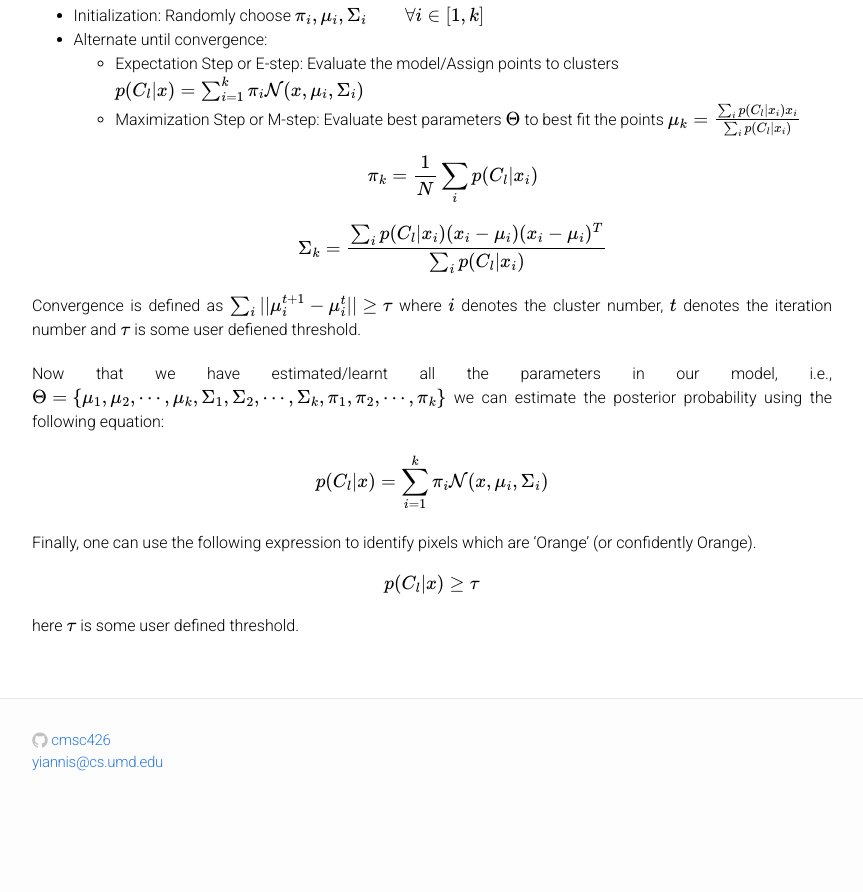
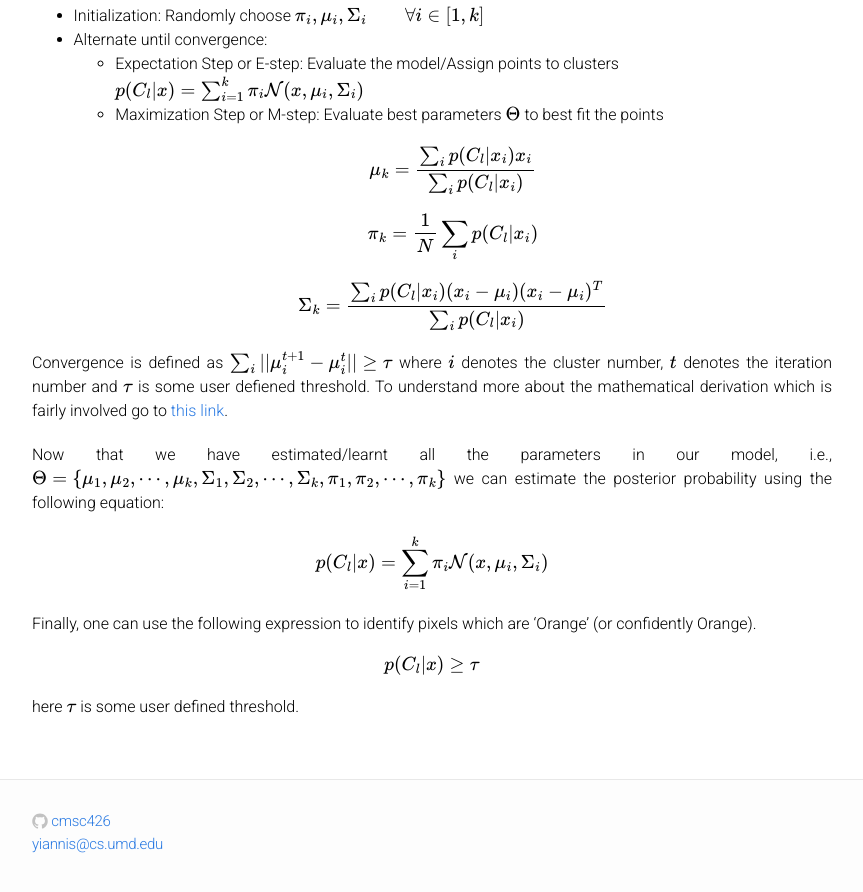
Before and after one commit to cmsc426/cmsc426.github.io, a Jekyll site: the page built from colorseg.md, in a window 1280 px wide and 900 px high, scrolled down 11328 px. Shown: the top 892 px of the window, without its empty margins (208-1071 px from the left). Built offline with Jekyll 4.4.1, drawn with Linux system fonts in a browser that asks for light colours; formulas are drawn with MathJax 3; before the commit the page ends 12147 px from its top, so only the background shows below that.

Commit message:
Changed colorseg

```diff
--- a/colorseg.md
+++ b/colorseg.md
@@ -261,6 +261,7 @@ Randomly choose $$\pi_i, \mu_i, \Sigma_i \qquad \forall i \in [1, k]$$
 	- Expectation Step or E-step: Evaluate the model/Assign points to clusters
 		$$ p(C_l \vert x) = \sum_{i=1}^k \pi_i \mathcal{N}(x, \mu_i, \Sigma_i) $$
 	- Maximization Step or M-step: Evaluate best parameters $$ \Theta $$ to best fit the points
+
 	$$
 	\mu_k = \frac{\sum_i p(C_l \vert x_i)x_i}{\sum_i p(C_l \vert x_i)}
 	$$
@@ -273,7 +274,7 @@ Randomly choose $$\pi_i, \mu_i, \Sigma_i \qquad \forall i \in [1, k]$$
 	\Sigma_k = \frac{\sum_i p(C_l \vert x_i)(x_i-\mu_i)(x_i-\mu_i)^T}{\sum_i p(C_l \vert x_i)}
 	$$
 
-Convergence is defined as $$\sum_i\vert \vert \mu_i^{t+1} -  \mu_i^{t}\vert \vert \ge \tau$$ where $$i$$ denotes the cluster number, $$t$$ denotes the iteration number and $$\tau$$ is some user defiened threshold.
+Convergence is defined as $$\sum_i\vert \vert \mu_i^{t+1} -  \mu_i^{t}\vert \vert \ge \tau$$ where $$i$$ denotes the cluster number, $$t$$ denotes the iteration number and $$\tau$$ is some user defiened threshold. To understand more about the mathematical derivation which is fairly involved go to [this link](https://alliance.seas.upenn.edu/~cis520/dynamic/2017/wiki/index.php?n=Lectures.EM).
 
 Now that we have estimated/learnt all the parameters in our model, i.e., $$\Theta = \{ \mu_1, \mu_2, \cdots, \mu_k, \Sigma_1, \Sigma_2, \cdots, \Sigma_k, \pi_1, \pi_2, \cdots, \pi_k\}$$ we can estimate the posterior probability using the following equation:
 
```
